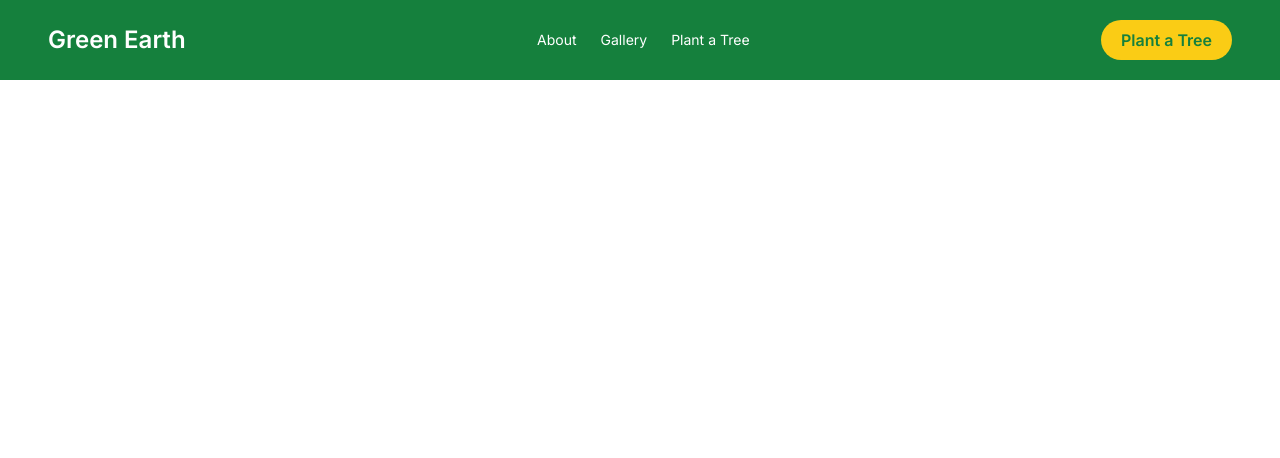
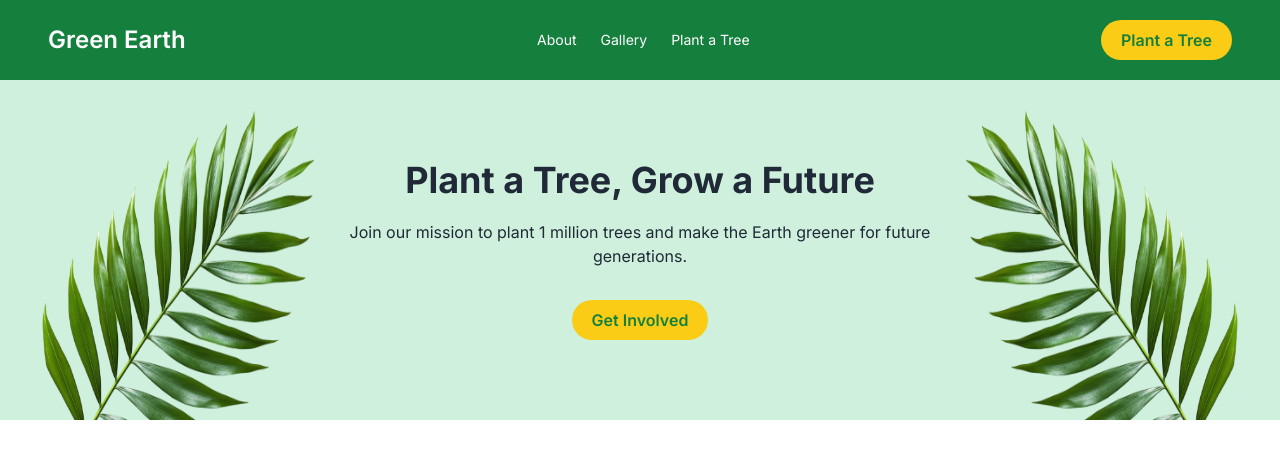
Before and after one commit to MotaharHossainMohim/Green-Earth, a plain HTML site: page index.html in a window 1280 px wide. Drawn offline with nearby package versions, Linux system fonts and the light colour scheme.

Commit message:
Complete Banner section

```diff
--- a/index.html
+++ b/index.html
@@ -51,6 +51,45 @@
         Plant a Tree
       </button>
     </header>
+    <main class="min-h-screen">
+      <!-- Banner -->
+      <section
+        class="relative bg-[#CFF0DC] flex items-center justify-center text-center px-12 py-10 overflow-hidden min-h-[320px] sm:flex-col sm:px-5 "
+      >
+        <!-- left leaf -->
+        <img
+          src="assets/hero-leaf1.png"
+          alt="Leaf Left"
+          class="absolute top-0 left-0 w-[420px] max-w-[27vw] h-full pointer-events-none z-10 hidden sm:hidden md:block "
+        />
+
+        <div class=" max-w-2xl py-10">
+          <h1
+            class="font-bold text-4xl text-[#1F2937] mb-5 "
+          >
+            Plant a Tree, Grow a Future
+          </h1>
+          <p class=" text-[#1F2937] mb-8">
+            Join our mission to plant 1 million trees and make the Earth greener for future
+            generations.
+          </p>
+          <button
+            class="plant-button bg-[#FACC15] text-[#15803D] px-5 py-2 rounded-full font-semibold whitespace-nowrap hover:bg-[#FFA000]  md:inline-block"
+          >
+            Get Involved
+          </button>
+        </div>
+
+        <!-- right leaf -->
+        <img
+          src="assets/hero-leaf2.png"
+          alt="Leaf Right"
+          class="absolute top-0 right-0 w-[420px] max-w-[27vw] h-full pointer-events-none z-10 hidden sm:hidden md:block"
+        />
+      </section>
+
+
+
     <script src="script/index.js"></script>
   </body>
 </html>
```
